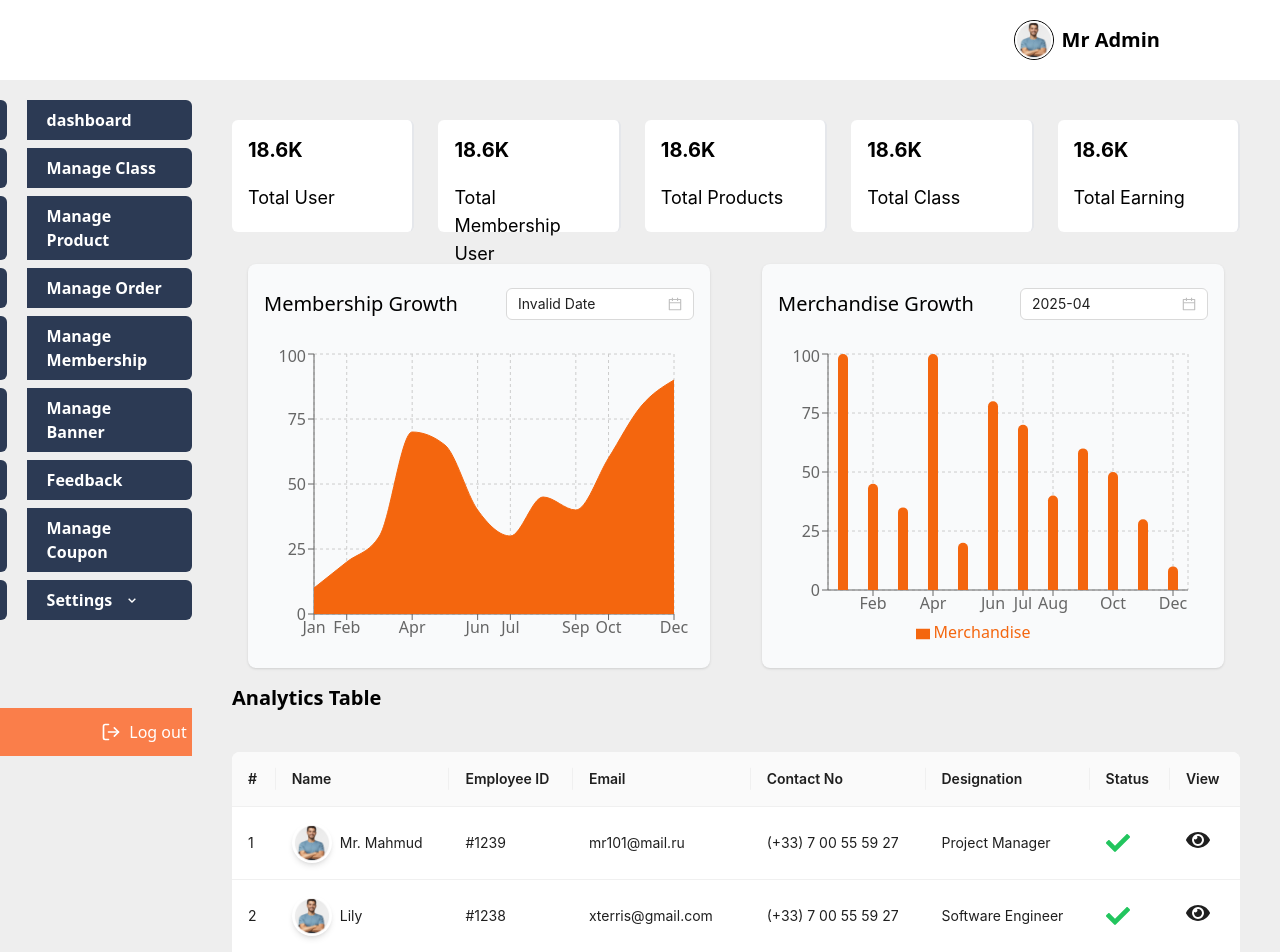
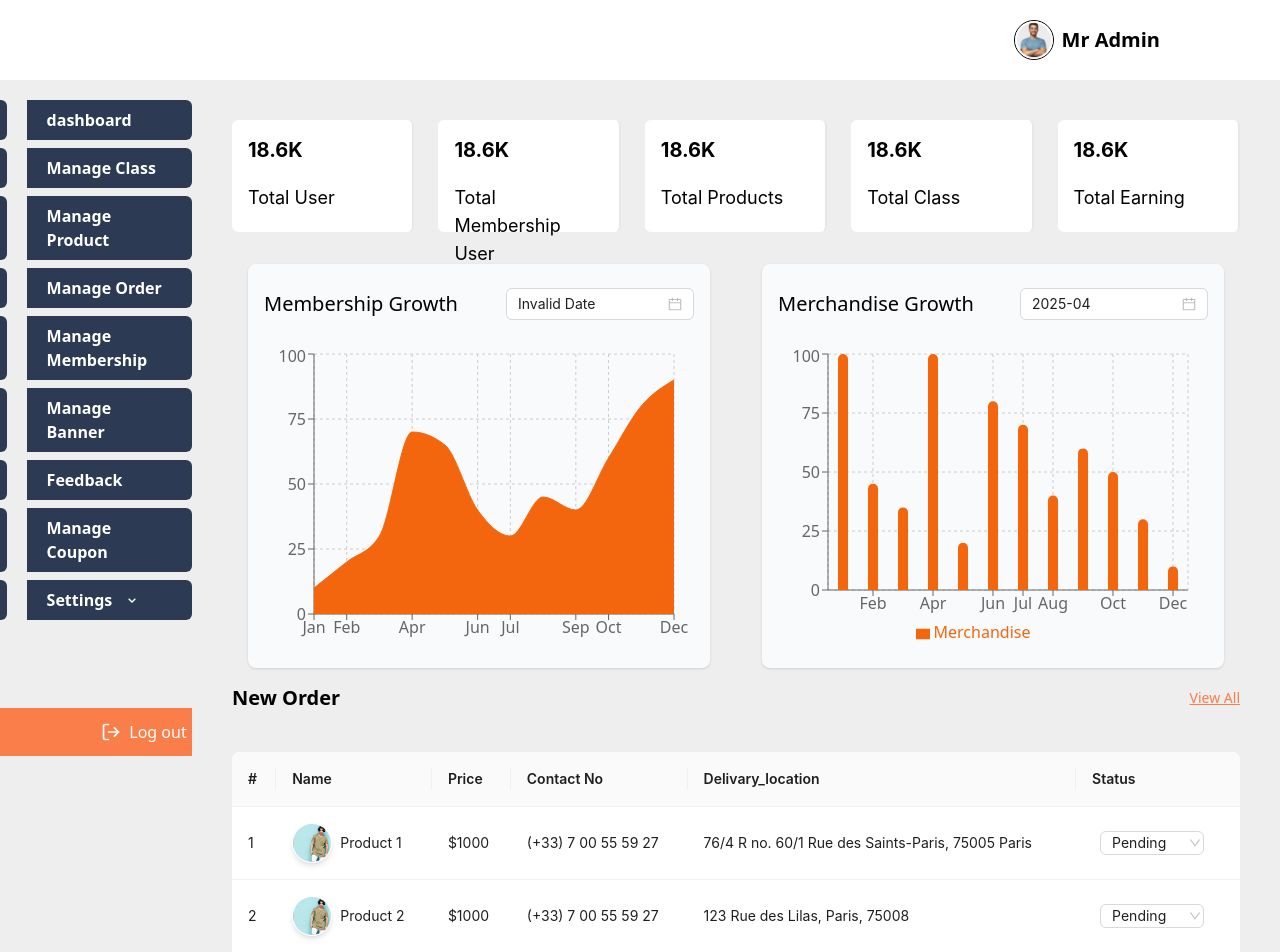
Before and after one commit to sparktechagency/dance-club-dashboard, a React (Vite) app: page / in a window 1280 px wide. Shown: the top 952 px of the page. Built offline with nearby package versions, Linux system fonts and the light colour scheme.

Commit message:
implement dashboard home page

```diff
--- a/src/Components/Dashboard/AnalyticsTable/AnalyticsTable.jsx
+++ b/src/Components/Dashboard/AnalyticsTable/AnalyticsTable.jsx
@@ -1,59 +1,44 @@
 /* eslint-disable no-unused-vars */
-import { Avatar, ConfigProvider, Input, Pagination, Space, Table } from "antd";
+import { Avatar, ConfigProvider, Select, Table } from "antd";
 import { useState } from "react";
 
 import { Modal } from "antd";
-import { FaCheck, FaEye, FaUser } from "react-icons/fa";
-
-import { SearchOutlined } from "@ant-design/icons";
-import { MdBlock } from "react-icons/md";
-import user from "../../../assets/image/user.png";
+import user from "../../../assets/image/p1.png";
+import { Link } from "react-router-dom";
 const AnalyticsTable = () => {
   const userData = [
     {
       employee_id: "#1239",
-      name: "Mr. Mahmud",
+      name: "Product 1",
       profileImage: user,
       email: "mr101@mail.ru",
       total_booking: 20,
       contact: "(+33) 7 00 55 59 27",
       location: "Corona, Michigan",
-      address: "76/4 R no. 60/1 Rue des Saints-Paris, 75005 Paris",
-      dob: "17 Dec, 2024",
-      gender: "Male",
-      action: "↗",
-      status: "true",
-      designation: "Project Manager",
+      delivary_location: "76/4 R no. 60/1 Rue des Saints-Paris, 75005 Paris",
+      price: "$1000",
     },
     {
       employee_id: "#1238",
-      name: "Lily",
+      name: "Product 2",
       email: "xterris@gmail.com",
       profileImage: user,
       total_booking: 20,
       contact: "(+33) 7 00 55 59 27",
       location: "Great Falls, Maryland",
-      address: "123 Rue des Lilas, Paris, 75008",
-      dob: "15 Jan, 2022",
-      gender: "Female",
-      action: "↗",
-      status: "true",
-      designation: "Software Engineer",
+      delivary_location: "123 Rue des Lilas, Paris, 75008",
+      price: "$1000",
     },
     {
       employee_id: "#1237",
-      name: "Kathry",
+      name: "Product 3",
       profileImage: user,
       email: "irnabela@gmail.com",
       total_booking: 20,
       contact: "(+33) 7 00 55 59 27",
       location: "Syracuse, Connecticut",
-      address: "45 Avenue des Champs, Paris, 75001",
-      dob: "11 Jul, 2021",
-      gender: "Female",
-      action: "↗",
-      status: "false",
-      designation: "Data Analyst",
+      delivary_location: "45 Avenue des Champs, Paris, 75001",
+      price: "$1000",
     },
   ];
   const [isModalOpen, setIsModalOpen] = useState(false);
@@ -85,6 +70,10 @@ const AnalyticsTable = () => {
     console.log(record);
   };
 
+  const handleChange = (value) => {
+    console.log(`selected ${value}`);
+  };
+
   const columns = [
     {
       title: "#",
@@ -102,15 +91,11 @@ const AnalyticsTable = () => {
         </div>
       ),
     },
+
     {
-      title: "Employee ID",
-      dataIndex: "employee_id",
-      key: "employee_id",
-    },
-    {
-      title: "Email",
-      dataIndex: "email",
-      key: "email",
+      title: "Price",
+      dataIndex: "price",
+      key: "price",
     },
     {
       title: "Contact No",
@@ -121,45 +106,39 @@ const AnalyticsTable = () => {
       },
     },
     {
-      title: "Designation",
-      dataIndex: "designation",
-      key: "designation",
+      title: "Delivary_location",
+      dataIndex: "delivary_location",
+      key: "delivary_location",
     },
 
     {
       title: "Status",
       key: "status",
       render: (_, record) => (
-        <p className="flex items-center gap-2">
-          {record.status === "true" ? (
-            <FaCheck className="text-green-500 text-2xl" />
-          ) : (
-            <MdBlock className="text-red-500 text-2xl" />
-          )}
-        </p>
-      ),
-    },
-    {
-      title: "View",
-      key: "view",
-      render: (_, record) => (
-        <ConfigProvider
-          theme={{
-            components: {
-              Button: {
-                defaultHoverBorderColor: "rgb(47,84,235)",
-                defaultHoverColor: "rgb(47,84,235)",
-                defaultBorderColor: "rgb(47,84,235)",
-              },
+        <Select
+          defaultValue="Pending"
+          style={{ width: 120 }}
+          onChange={handleChange}
+          className={`px-2 py-1 rounded-md ${
+            record?.status === "Pending" && "text-red-500"
+          } ${record?.status === "Shipping" && "text-yellow-500"} ${
+            record?.status === "Complete" && "text-green-500"
+          }`}
+          options={[
+            {
+              value: "Pending",
+              label: "Pending",
             },
-          }}
-        >
-          <Space size="middle">
-            <button onClick={() => showModal(record)}>
-              <FaEye className="text-2xl"></FaEye>
-            </button>
-          </Space>
-        </ConfigProvider>
+            {
+              value: "Shipping",
+              label: "Shipping",
+            },
+            {
+              value: "Complete",
+              label: "Complete",
+            },
+          ]}
+        />
       ),
     },
   ];
@@ -169,47 +148,13 @@ const AnalyticsTable = () => {
       <div className="flex flex-col md:flex-row justify-between md:items-center mb-10">
         {/* ?TODO */}
         <h3 className="text-xl  font-semibold text-textColor px-2 md:px-0">
-          Analytics Table
+          New Order
         </h3>
-        {/* <div className="mt-4 md:mt-0 flex justify-between items-center gap-2">
-          <div>
-            <ConfigProvider
-              theme={{
-                components: {
-                  Input: {
-                    borderRadius: 0,
-                    hoverBorderColor: "none",
-                    activeBorderColor: "none",
-                  },
-                },
-              }}
-            >
-              <div className="flex gap-2 items-center relative">
-                <Input
-                  placeholder="Search by email"
-                  allowClear
-                  size="large"
-                  value={email}
-                  onChange={(e) => setEmail(e.target.value)}
-                  onPressEnter={handleSearch}
-                  prefix={
-                    <SearchOutlined
-                      style={{ cursor: "pointer" }}
-                      onClick={handleSearch}
-                    />
-                  }
-                />
-
-                <button
-                  onClick={handleSearch}
-                  className="absolute right-0 top-1/2 transform -translate-y-1/2 z-10 bg-primaryColor text-white p-2 rounded-r-lg"
-                >
-                  search
-                </button>
-              </div>
-            </ConfigProvider>
-          </div>
-        </div> */}
+        <div className="mt-4 md:mt-0 flex justify-between items-center gap-2">
+          <Link to="/manage-order">
+            <p className="text-sm text-primary underline">View All</p>
+          </Link>
+        </div>
       </div>
       <div className=" overflow-x-auto">
         <ConfigProvider
```
Also changed, not shown: src/router/Routes.jsx (+2 -15 lines), 1 other file (tests, documents, lock files or other folders).
